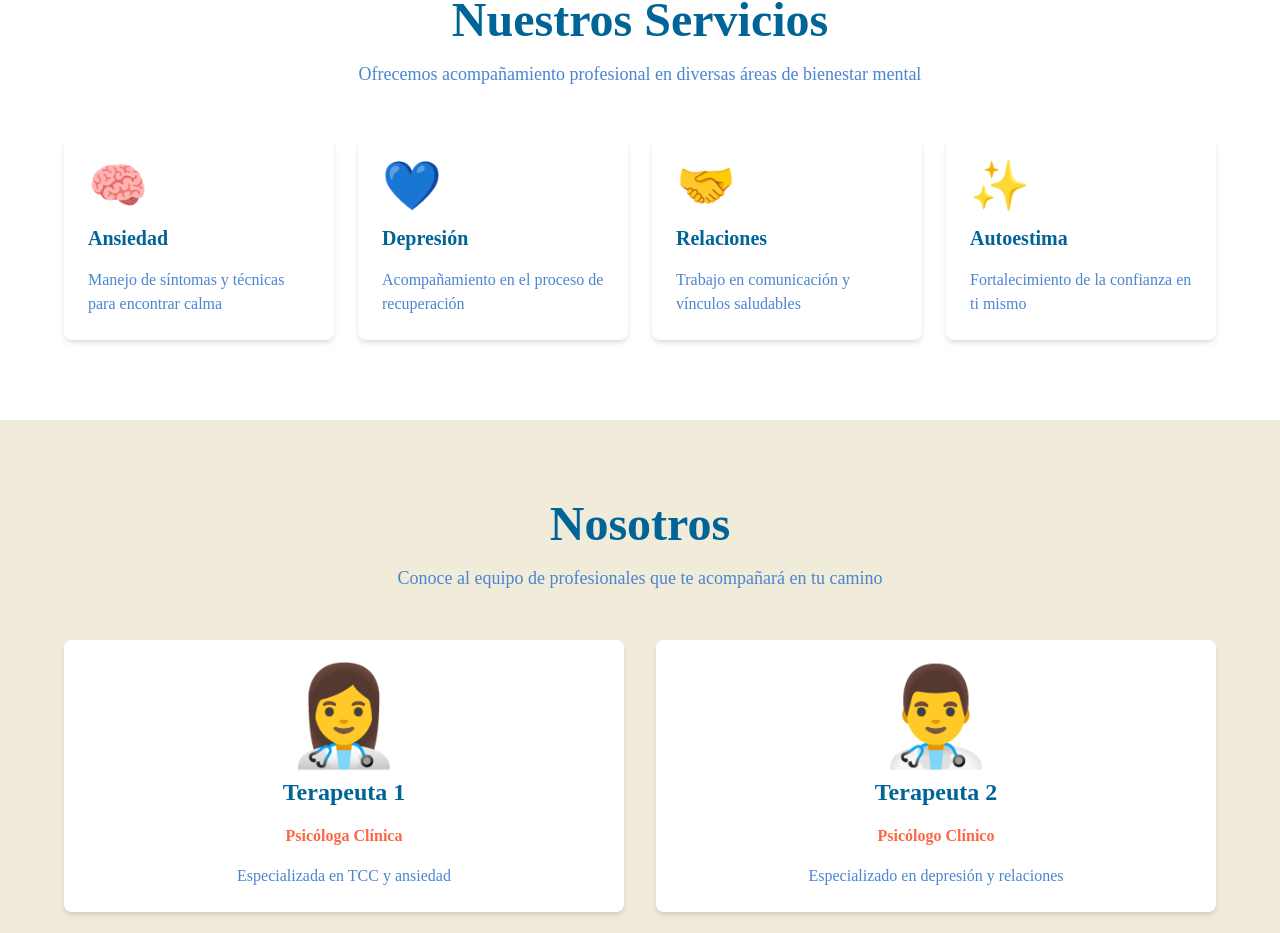
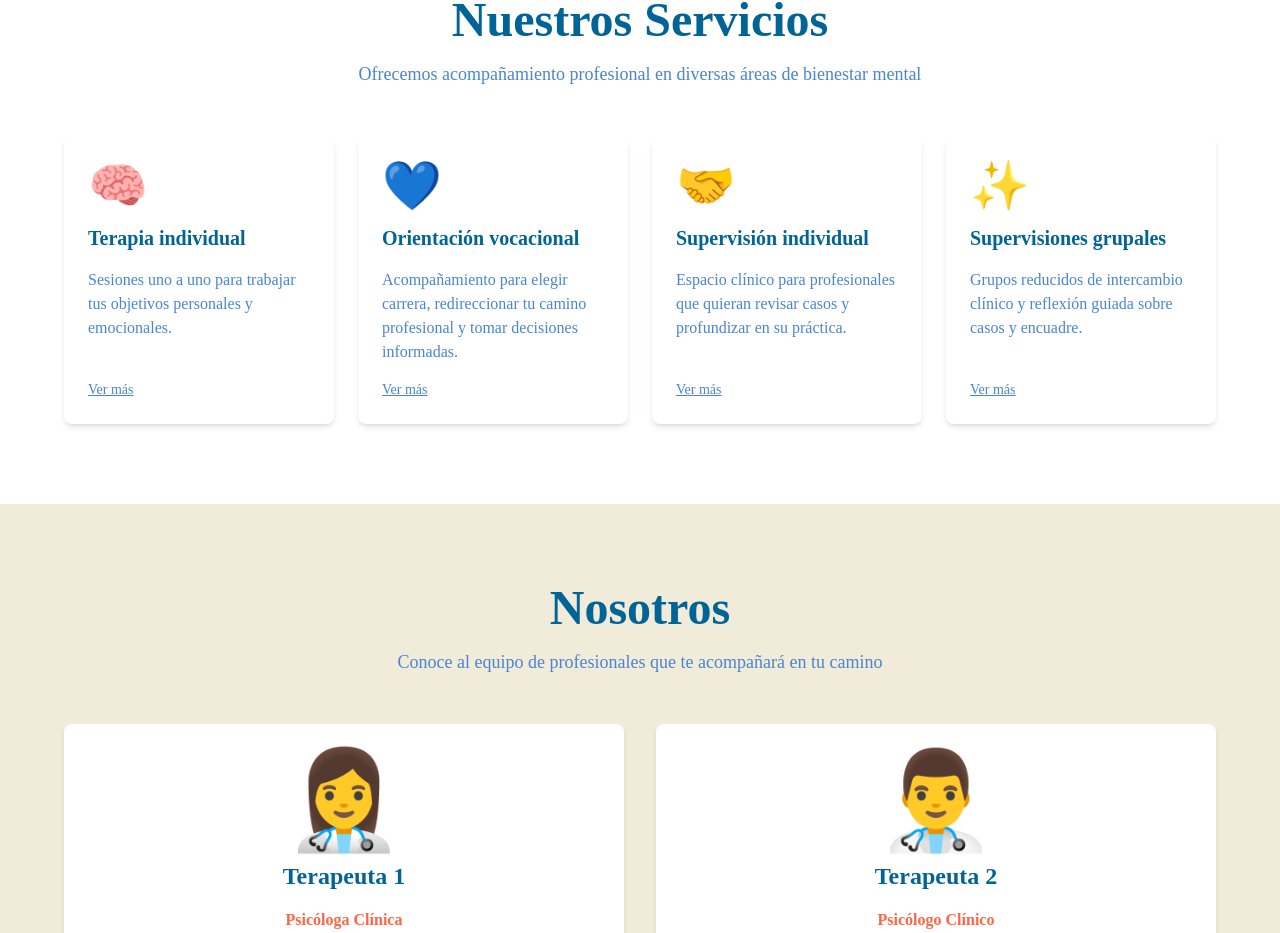
Before and after one commit to matiasizzo/paideia, a React (Vite) app: page / in a window 1280 px wide. Shown: the part 948-1881 px from the top of the page. Built offline with nearby package versions, Linux system fonts and the light colour scheme.

Commit message:
Add service modals and howItWorks

```diff
--- /dev/null
+++ b/src/components/ServiceModal.jsx
@@ -0,0 +1,28 @@
+export function ServiceModal({ service, onClose }) {
+  if (!service) return null;
+
+  return (
+    <div className="fixed inset-0 z-50 flex items-center justify-center bg-black/50">
+      <div className="w-full max-w-md rounded-xl bg-white p-6 shadow-lg">
+        <div className="flex items-start justify-between gap-4">
+          <h2 className="text-lg font-semibold text-paideia-primary font-raleway">
+            {service.title}
+          </h2>
+          <button
+            onClick={onClose}
+            className="text-sm text-slate-500 hover:text-slate-800"
+          >
+            ✕
+          </button>
+        </div>
+
+        <h3 className="mt-3 text-sm font-medium text-paideia-primary-light font-raleway">
+          ¿Cómo funciona?
+        </h3>
+        <p className="mt-2 text-sm text-slate-700 font-raleway">
+          {service.howItWorks}
+        </p>
+      </div>
+    </div>
+  );
+}
--- a/src/components/Services.jsx
+++ b/src/components/Services.jsx
@@ -1,8 +1,12 @@
+import { useState } from "react";
 import { Section } from "./common/Section";
 import { Card } from "./common/Card";
 import { CONTENT } from "../constants/content";
+import { ServiceModal } from "./ServiceModal";
 
 export default function Services() {
+  const [openService, setOpenService] = useState(null);
+
   return (
     <Section id="services" bgColor="bg-white">
       <div className="space-y-12">
@@ -19,7 +23,10 @@ export default function Services() {
         {/* Services Grid */}
         <div className="grid grid-cols-1 md:grid-cols-2 lg:grid-cols-4 gap-6">
           {CONTENT.services.map((service) => (
-            <Card key={service.id} className="bg-paideia-cream hover:bg-paideia-coral/5">
+            <Card
+              key={service.id}
+              className="bg-paideia-cream hover:bg-paideia-coral/5 flex flex-col justify-between"
+            >
               <div className="space-y-4">
                 <div className="text-5xl">{service.icon}</div>
                 <h3 className="text-xl font-bold text-paideia-primary font-raleway">
@@ -29,10 +36,19 @@ export default function Services() {
                   {service.description}
                 </p>
               </div>
+
+              <button
+                onClick={() => setOpenService(service)}
+                className="mt-4 text-sm font-medium text-paideia-primary-light underline font-raleway self-start"
+              >
+                Ver más
+              </button>
             </Card>
           ))}
         </div>
       </div>
+
+      <ServiceModal service={openService} onClose={() => setOpenService(null)} />
     </Section>
   );
 }
--- a/src/constants/content.js
+++ b/src/constants/content.js
@@ -8,27 +8,38 @@ export const CONTENT = {
   services: [
     {
       id: 1,
-      title: "Ansiedad",
+      title: "Terapia individual",
       icon: "🧠",
-      description: "Manejo de síntomas y técnicas para encontrar calma",
+      description: "Sesiones uno a uno para trabajar tus objetivos personales y emocionales.",
+      howItWorks:
+        "Nos reunimos una vez por semana durante 50 minutos. El espacio es confidencial, online o presencial, y vamos definiendo objetivos y tiempos según tus necesidades.",
     },
     {
       id: 2,
-      title: "Depresión",
+      title: "Orientación vocacional",
       icon: "💙",
-      description: "Acompañamiento en el proceso de recuperación",
+      description:
+        "Acompañamiento para elegir carrera, redireccionar tu camino profesional y tomar decisiones informadas.",
+      howItWorks:
+        "Realizamos un proceso acotado en el tiempo con entrevistas, ejercicios y devoluciones. Exploramos intereses, fortalezas y opciones concretas de estudio o trabajo.",
     },
     {
       id: 3,
-      title: "Relaciones",
+      title: "Supervisión individual",
       icon: "🤝",
-      description: "Trabajo en comunicación y vínculos saludables",
+      description:
+        "Espacio clínico para profesionales que quieran revisar casos y profundizar en su práctica.",
+      howItWorks:
+        "Encuentros individuales de 50 minutos para psicólogos/as. Trabajamos casos, encuadre, intervenciones y posicionamiento clínico, adaptado a tu nivel de experiencia.",
     },
     {
       id: 4,
-      title: "Autoestima",
+      title: "Supervisiones grupales",
       icon: "✨",
-      description: "Fortalecimiento de la confianza en ti mismo",
+      description:
+        "Grupos reducidos de intercambio clínico y reflexión guiada sobre casos y encuadre.",
+      howItWorks:
+        "Grupos cerrados con frecuencia quincenal o mensual. Cada encuentro se organiza en torno a la presentación de casos y la discusión guiada, con bibliografía sugerida.",
     },
   ],
   team: [
```
